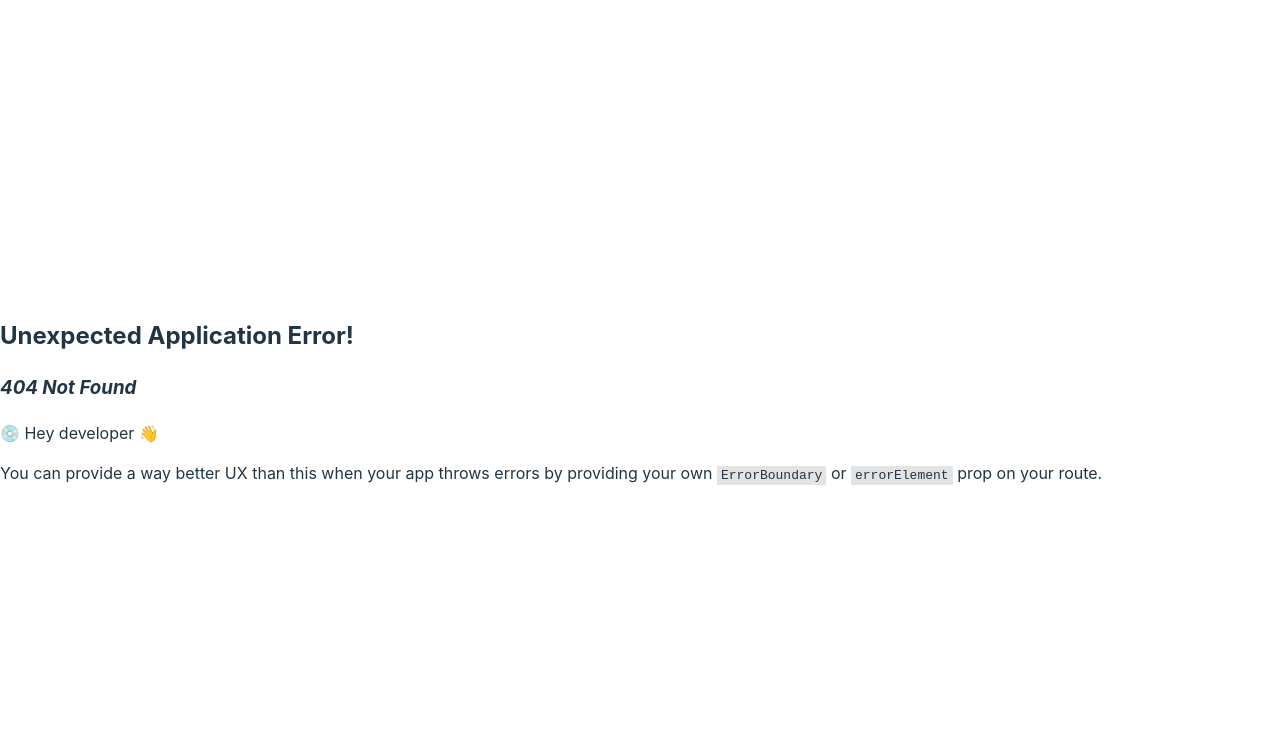
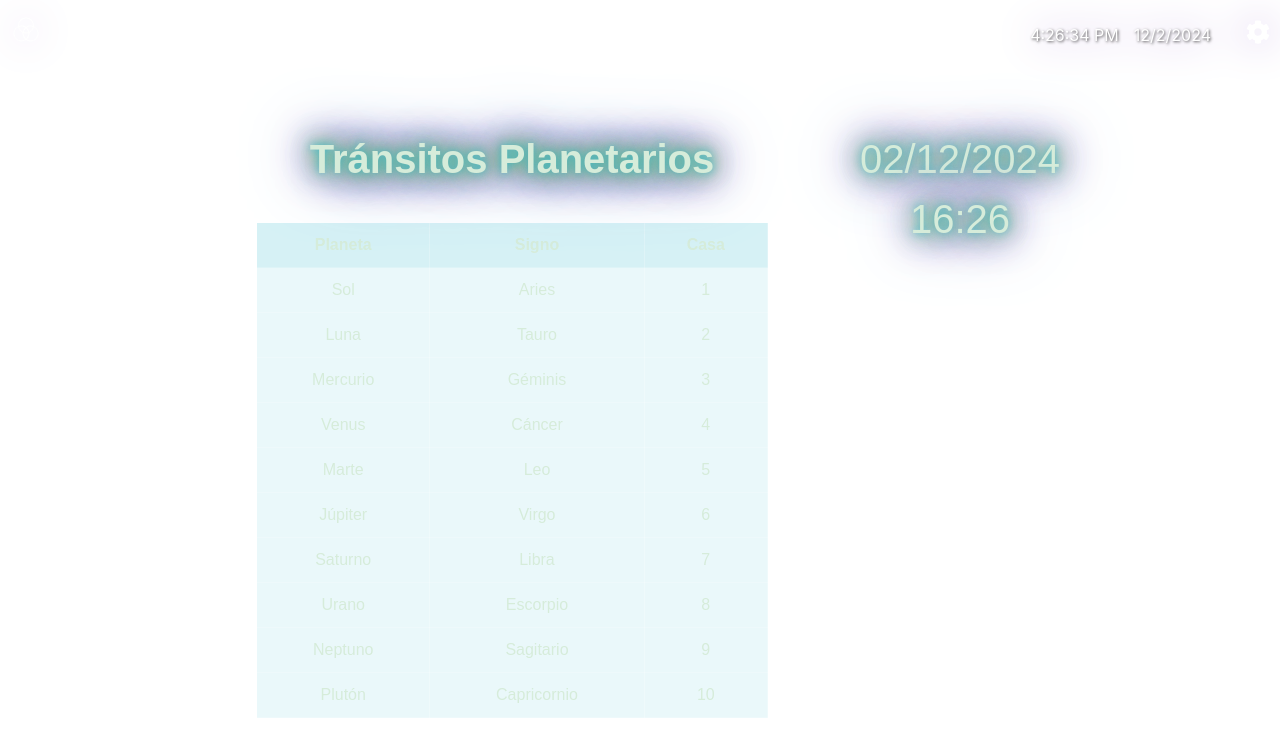
Before and after one commit to solsticiodeverano/Trigono, a React (Vite) app: page /#/transitos in a window 1280 px wide. Before the commit this address had no page. Shown: the top 756 px of the page. Built offline with nearby package versions, Linux system fonts and the light colour scheme.

Commit message:
clock bases

```diff
--- /dev/null
+++ b/src/components/Pages/Clock.jsx
@@ -0,0 +1,71 @@
+import React, { useState, useEffect } from "react";
+import styles from "./Clock.module.css";
+
+const Clock = () => {
+  const [currentTime, setCurrentTime] = useState(new Date());
+  const [planetaryPositions, setPlanetaryPositions] = useState([
+    { planeta: "Sol", signo: "Aries", casa: 1 },
+    { planeta: "Luna", signo: "Tauro", casa: 2 },
+    { planeta: "Mercurio", signo: "Géminis", casa: 3 },
+    { planeta: "Venus", signo: "Cáncer", casa: 4 },
+    { planeta: "Marte", signo: "Leo", casa: 5 },
+    { planeta: "Júpiter", signo: "Virgo", casa: 6 },
+    { planeta: "Saturno", signo: "Libra", casa: 7 },
+    { planeta: "Urano", signo: "Escorpio", casa: 8 },
+    { planeta: "Neptuno", signo: "Sagitario", casa: 9 },
+    { planeta: "Plutón", signo: "Capricornio", casa: 10 },
+  ]);
+
+  useEffect(() => {
+    const interval = setInterval(() => {
+      setCurrentTime(new Date());
+    }, 1000);
+
+    return () => clearInterval(interval);
+  }, []);
+
+  const formatDate = (date) => {
+    const options = { day: "2-digit", month: "2-digit", year: "numeric" };
+    return date.toLocaleDateString("es-ES", options);
+  };
+
+  const formatTime = (date) => {
+    return date.toLocaleTimeString("es-ES", {
+      hour: "2-digit",
+      minute: "2-digit",
+    });
+  };
+
+  return (
+    <div className={styles.clockContainer}>
+        <div className={styles.tableContainer}>
+              <h2 className={styles.clockTitle}>Tránsitos Planetarios</h2>
+      <table className={styles.clockTable}>
+        <thead>
+          <tr>
+            <th>Planeta</th>
+            <th>Signo</th>
+            <th>Casa</th>
+          </tr>
+        </thead>
+        <tbody>
+          {planetaryPositions.map((position, index) => (
+            <tr key={index}>
+              <td>{position.planeta}</td>
+              <td>{position.signo}</td>
+              <td>{position.casa}</td>
+            </tr>
+          ))}
+        </tbody>
+      </table>
+      </div>
+
+      <div className={styles.clockTime}>
+        <div className={styles.clockTitle}>{formatDate(currentTime)}</div>
+        <div className={styles.clockTitle}> {formatTime(currentTime)}</div>
+      </div>
+    </div>
+  );
+};
+
+export default Clock;
--- /dev/null
+++ b/src/components/Pages/Clock.module.css
@@ -0,0 +1,72 @@
+.clockContainer {
+    position: fixed;
+    top: 12vh;
+    left: 15vw;
+    width: 70vw;
+    display: flex;
+    flex-direction: row;
+    justify-content: center;
+    align-items: center;
+    height: 100vh; /* Asegura que el contenedor ocupe toda la altura de la pantalla */
+    color: rgb(214, 236, 218);
+    text-align: center;
+    font-family: Arial, sans-serif;
+  }
+
+  .tableContainer{
+    align-self: baseline;
+
+    width: 50vw; }
+
+  .clockTitle {
+    font-size: 2.5rem;
+    text-shadow:
+      0 0 10px rgb(50, 184, 205),
+      0 0 20px yellowgreen,
+      0 0 30px rgb(31, 158, 193),
+      0 0 40px rgb(112, 40, 101),
+      0 0 80px rgb(109, 213, 234);
+   filter: drop-shadow(0 0 20px rgb(185, 152, 221));
+  }
+
+  .clockTime {
+    width: 20vw;
+    font-size: 1.5rem;
+    margin-bottom: 20px;
+    align-self: baseline;
+  }
+
+  .clockTable {
+    width: 80%;
+    justify-self: center;
+    max-width: 600px;
+    border-collapse: collapse;
+    margin-top: 20px;
+    text-align: center;
+
+  }
+
+  .clockTable th,
+  .clockTable td {
+    border: 1px solid rgba(255, 255, 255, 0.2);
+    padding: 10px;
+  }
+
+  .clockTable th {
+    background-color: rgba(50, 184, 205, 0.2);
+    font-weight: bold;
+  }
+
+  .clockTable td {
+    background-color: rgba(50, 184, 205, 0.1);
+  }
+
+  .clockTable tr:hover {
+    background-color: rgba(50, 184, 205, 0.3);
+  }
+
+  .clockFooter {
+    margin-top: 20px;
+    font-size: 1rem;
+    color: rgb(151, 201, 214);
+  }
--- a/src/main.jsx
+++ b/src/main.jsx
@@ -12,7 +12,7 @@ import World from './components/World/World.jsx';
 import Create from "./components/Create/Create.jsx";
 import Customize from "./components/Create/Cutomize.jsx";
 import Zone1 from './components/Zones/Zone1.jsx';
-
+import Clock from './components/Pages/Clock.jsx';
 
 
 
@@ -26,7 +26,9 @@ const router = createHashRouter([
       { path:"/world", element:<World/>},
       { path:"/creando", element:<Create/>},
       { path:"/customizando", element:<Customize/>},
-      { path:"/zona1", element:<Zone1/>}
+      { path:"/zona1", element:<Zone1/>},
+      { path:"/transitos", element:<Clock/>},
+
 
 
 
```
